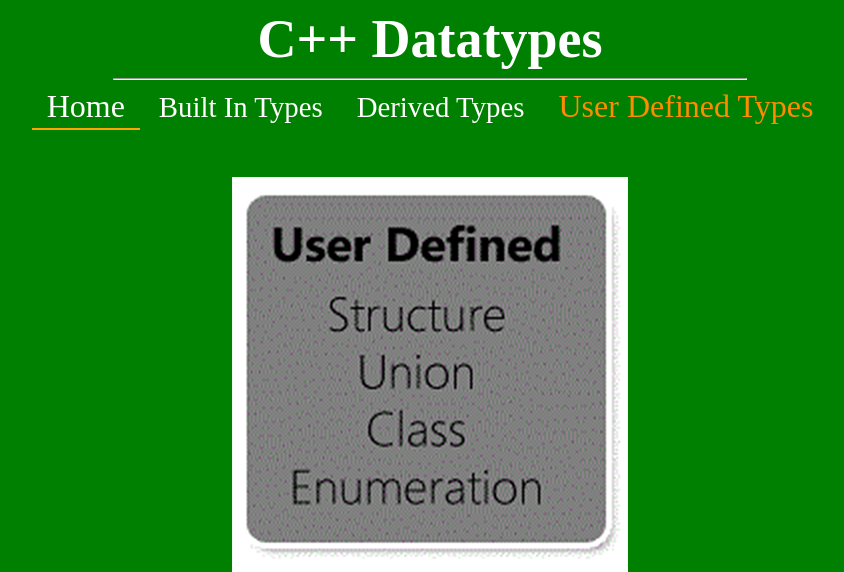
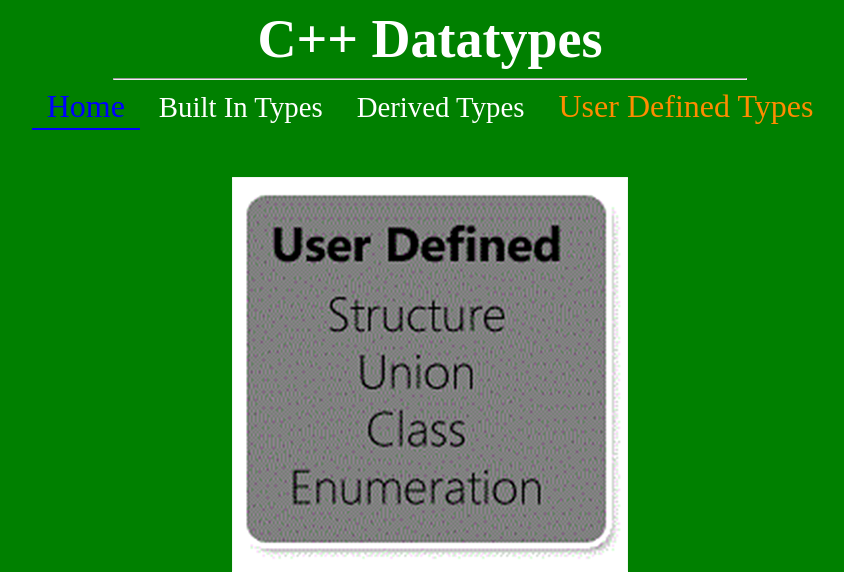
Before and after one commit to jferrer23/cst336, a PHP site: page /hw1/user-defined.html in a window 1280 px wide, while the restyled element is pressed. Shown: the top 572 px of the page, without its empty margins (210-1054 px from the left). Run offline with PHP 8.4, Linux system fonts and the light colour scheme.

Commit message:
Done user defined

```diff
--- a/hw1/css/styles.css
+++ b/hw1/css/styles.css
@@ -24,6 +24,13 @@ nav a:hover {
     border-bottom:2px orange solid;
     font-size:2em;
     transition:.9s;
+}
+
+nav a:active {
+    color:blue;
+    border-bottom:2px blue solid;
+    font-size:2em;
+    transition:0s;
 }
 
 .Current {
```
